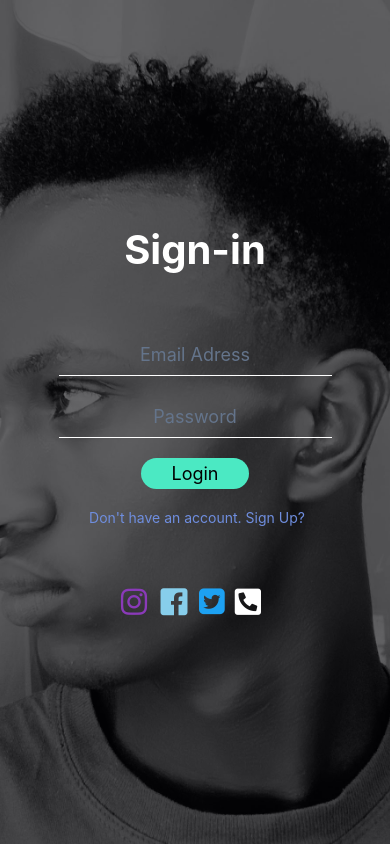
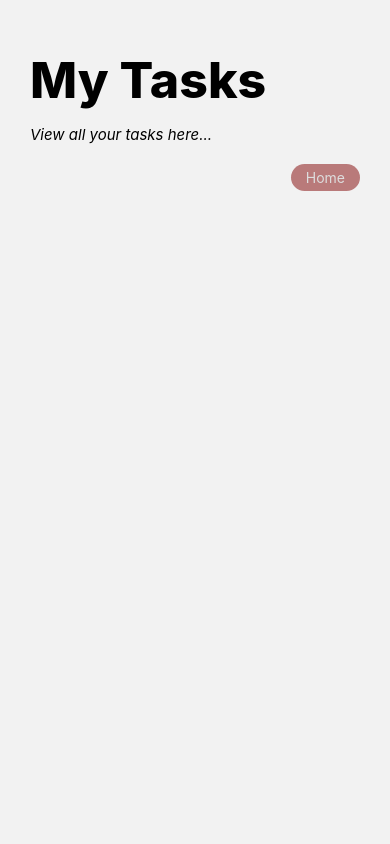
Before and after one commit to Eleli-Ayub/the_bookmarker, a React Native app in the folder bookmarker/: screen /Tasks in a window 390 px wide. Built offline with nearby package versions, Linux system fonts and the light colour scheme.

Commit message:
Task header done

```diff
--- a/bookmarker/Components/Homepage/Gototasks.tsx
+++ b/bookmarker/Components/Homepage/Gototasks.tsx
@@ -1,10 +1,17 @@
 import { View, Text, TouchableOpacity } from "react-native";
 import React from "react";
 import { Homepagestyles } from "../../Styles/Homepage";
+import { useNavigation } from "@react-navigation/native";
 
 const Gototasks = () => {
+  const navigation = useNavigation();
   return (
-    <TouchableOpacity style={Homepagestyles.gotoTasksBtn}>
+    <TouchableOpacity
+      style={Homepagestyles.gotoTasksBtn}
+      onPress={() => {
+        navigation.navigate("Tasks");
+      }}
+    >
       <Text>Go To My Tasks</Text>
     </TouchableOpacity>
   );
--- /dev/null
+++ b/bookmarker/Components/Taskspage/Tasksheader.tsx
@@ -0,0 +1,17 @@
+import { View, Text, TouchableOpacity } from "react-native";
+import React from "react";
+import { TaskStyles } from "../../Styles/Tasksstyles";
+
+const Tasksheader = () => {
+  return (
+    <View style={TaskStyles.Headerwrapper}>
+      <Text style={TaskStyles.HeaderTitle}>My Tasks</Text>
+      <Text style={TaskStyles.HeaderSubtitle}>View all your tasks here...</Text>
+      <TouchableOpacity style={TaskStyles.HeaderButton}>
+        <Text style={TaskStyles.HeaderButtonText}>Home</Text>
+      </TouchableOpacity>
+    </View>
+  );
+};
+
+export default Tasksheader;
--- a/bookmarker/Navigation/index.tsx
+++ b/bookmarker/Navigation/index.tsx
@@ -6,6 +6,7 @@ import Login from "../Screens/Auth/Login";
 import Register from "../Screens/Auth/Register";
 import { StatusBar } from "expo-status-bar";
 import Homepage from "../Screens/Homepage";
+import Mytasks from "../Screens/Mytasks";
 
 const index = () => {
   const Stack = createNativeStackNavigator();
@@ -26,6 +27,11 @@ const index = () => {
         component={Homepage}
         options={{ headerShown: false }}
       />
+      <Stack.Screen
+        name="Tasks"
+        component={Mytasks}
+        options={{ headerShown: false }}
+      />
     </Stack.Navigator>
   );
 };
--- /dev/null
+++ b/bookmarker/Screens/Mytasks.tsx
@@ -0,0 +1,13 @@
+import { View, Text, ScrollView } from "react-native";
+import React from "react";
+import Tasksheader from "../Components/Taskspage/Tasksheader";
+
+const Mytasks = () => {
+  return (
+    <ScrollView>
+      <Tasksheader />
+    </ScrollView>
+  );
+};
+
+export default Mytasks;
--- /dev/null
+++ b/bookmarker/Styles/Tasksstyles.ts
@@ -0,0 +1,33 @@
+import { StyleSheet } from "react-native";
+
+export const TaskStyles =  StyleSheet.create({
+    Taskswrapper:{},
+    Headerwrapper:{
+        display: "flex",
+        flexDirection: "column",
+        alignItems: "flex-start",
+        paddingVertical: 50,
+        paddingHorizontal: 30
+
+    },
+    HeaderTitle:{
+        fontSize: 50,
+        fontWeight: "800",
+        marginBottom: 15
+    },
+    HeaderSubtitle:{
+        fontStyle: "italic",
+        fontSize: 15,
+        marginBottom: 20
+    },
+    HeaderButton:{
+        alignSelf: "flex-end",
+        backgroundColor: "#B97A7A",
+        paddingHorizontal: 15,
+        paddingVertical: 5,
+        borderRadius: 15,
+    },
+    HeaderButtonText:{
+        color: "#ddd"
+    },
+})
```
